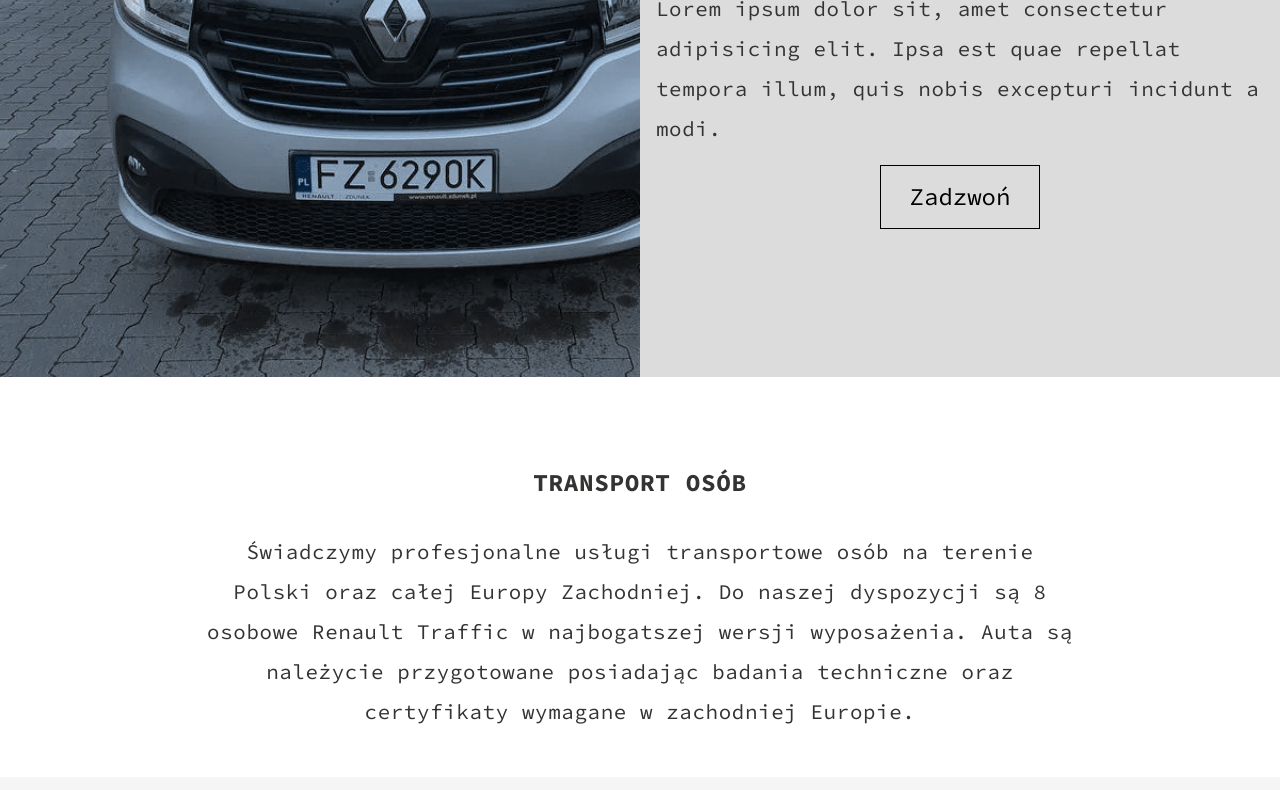
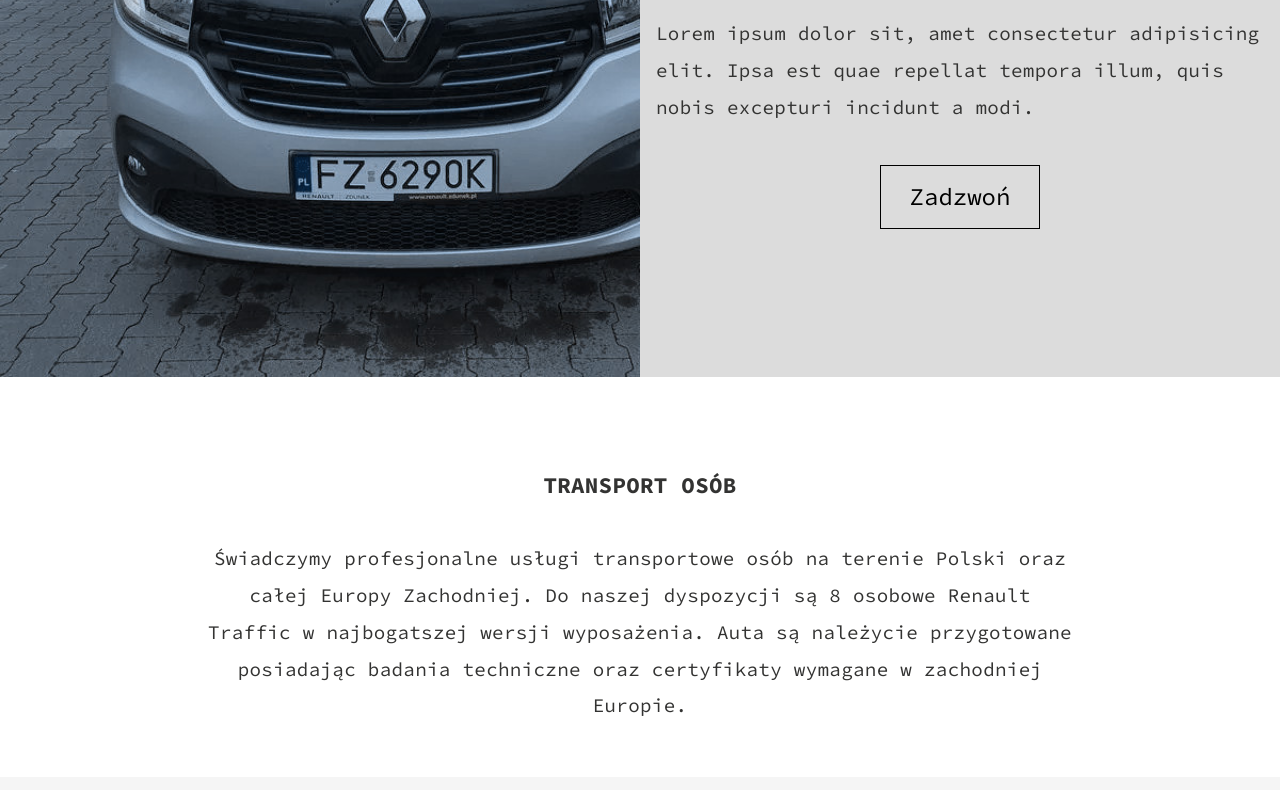
Before and after one commit to PiotrNazaruk/Proniko---react-website, a Gatsby site: page / in a window 1280 px wide. Shown: the part 423-1213 px from the top of the page. Built offline with nearby package versions, Linux system fonts and the light colour scheme; Gatsby itself is replaced by a stand-in of ours.

Commit message:
change font desktop size

```diff
--- a/src/styles/global.scss
+++ b/src/styles/global.scss
@@ -55,8 +55,9 @@ a{
       line-height: 2.5rem;
     }
     @include desktop{
-      font-size: 1.3rem;
-      line-height: 2.5rem;
+      font-size: 1.2rem;
+      line-height: 2.3rem;
+      letter-spacing: .02rem;
 
     }
 
```
